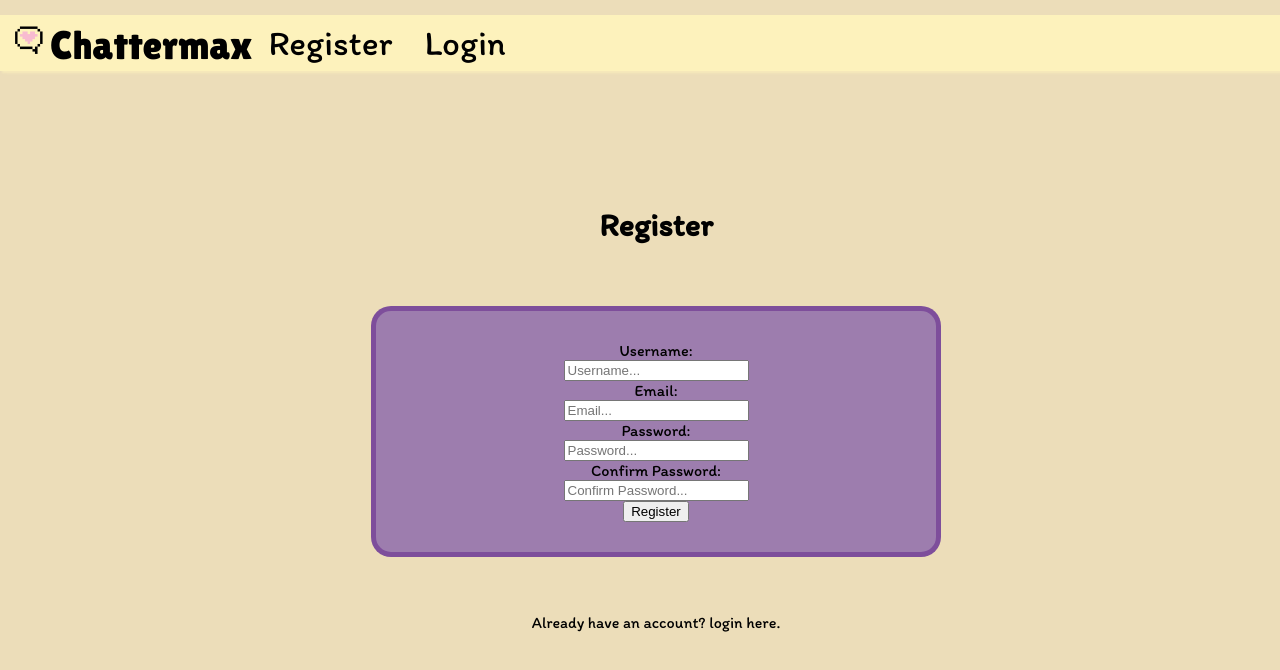
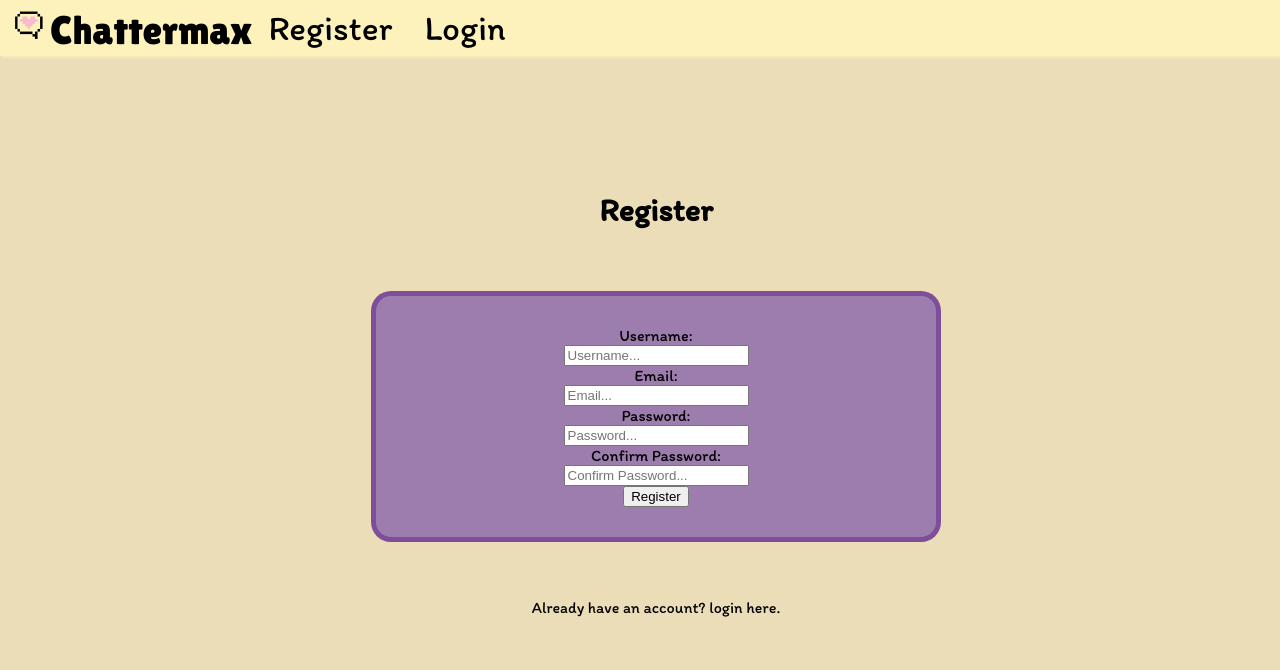
Before and after one commit to makayla-pollard/chattermaxfrontend, a React (Create React App) app in the folder chattermaxfrontend/: page / in a window 1280 px wide. Shown: the top 670 px of the page. Built offline with nearby package versions, Linux system fonts and the light colour scheme.

Commit message:
no more space

```diff
--- a/chattermaxfrontend/src/style/NavBar.css
+++ b/chattermaxfrontend/src/style/NavBar.css
@@ -22,7 +22,6 @@ li{
 .headerNav {
     font-size: 35px;
     align-self: flex-start;
-    margin-top: 15px;
 }
 
 
```
